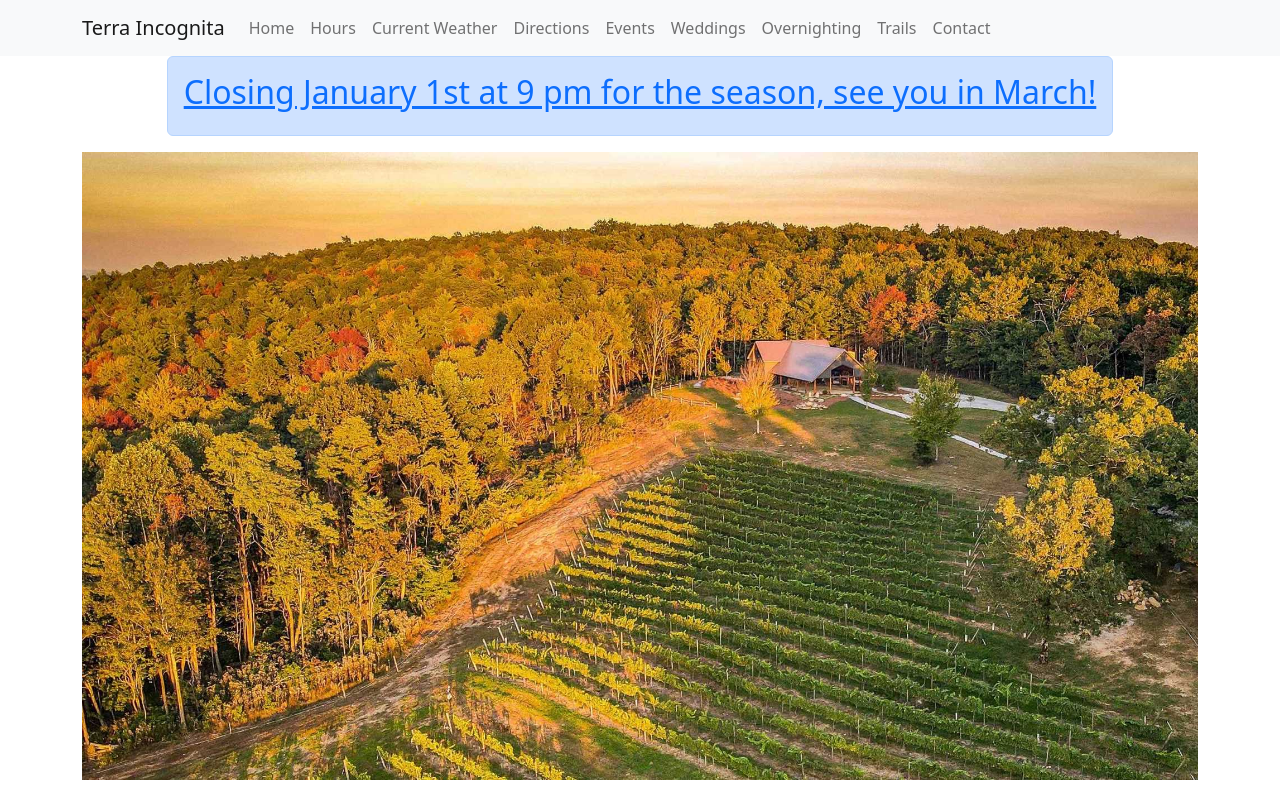
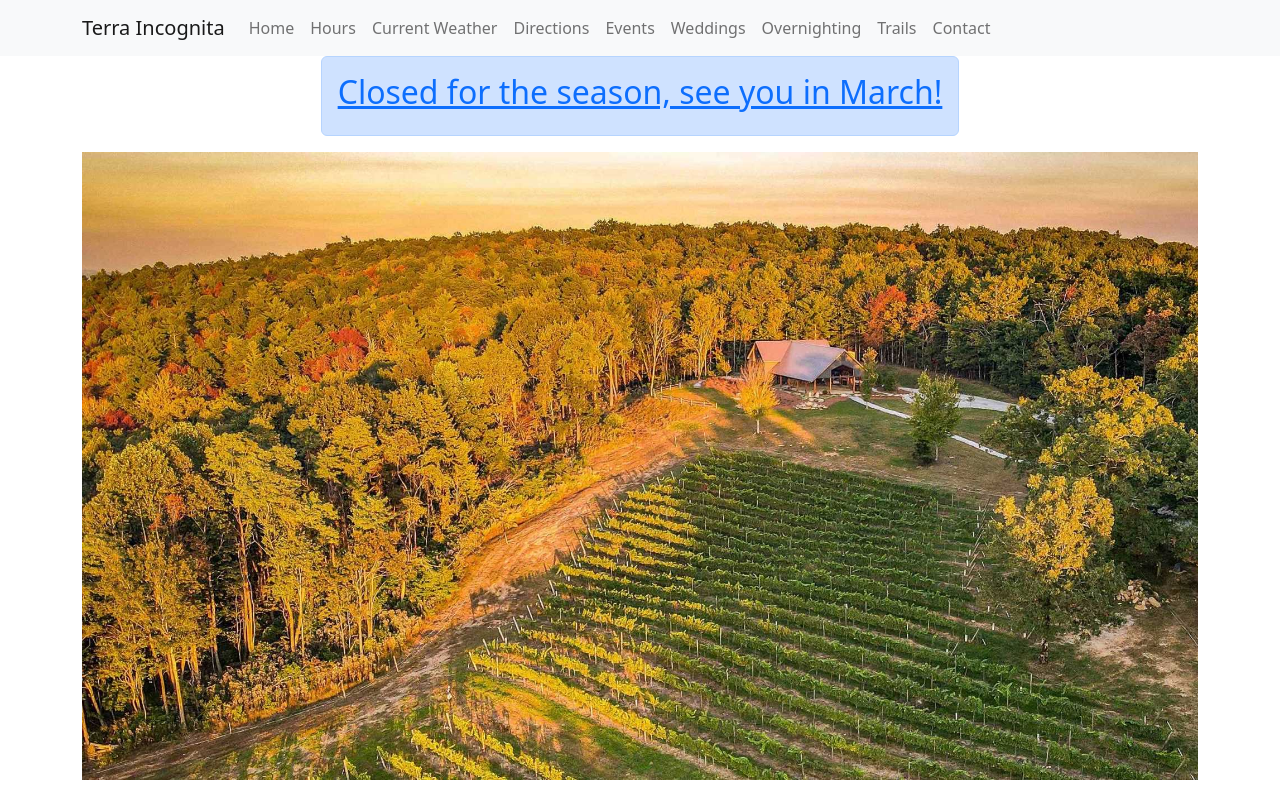
Before and after one commit to tors10e/terra, a React (Create React App) app: page / in a window 1280 px wide. Shown: the top 800 px of the page. Built offline with nearby package versions, Linux system fonts and the light colour scheme.

Commit message:
Updated homepage alert to indicate we are closed for the season

```diff
--- a/src/home/alert_text.js
+++ b/src/home/alert_text.js
@@ -1,3 +1,3 @@
-const alert_text = "Closing January 1st at 9 pm for the season, see you in March!";
+const alert_text = "Closed for the season, see you in March!";
 
  export default alert_text;
```
